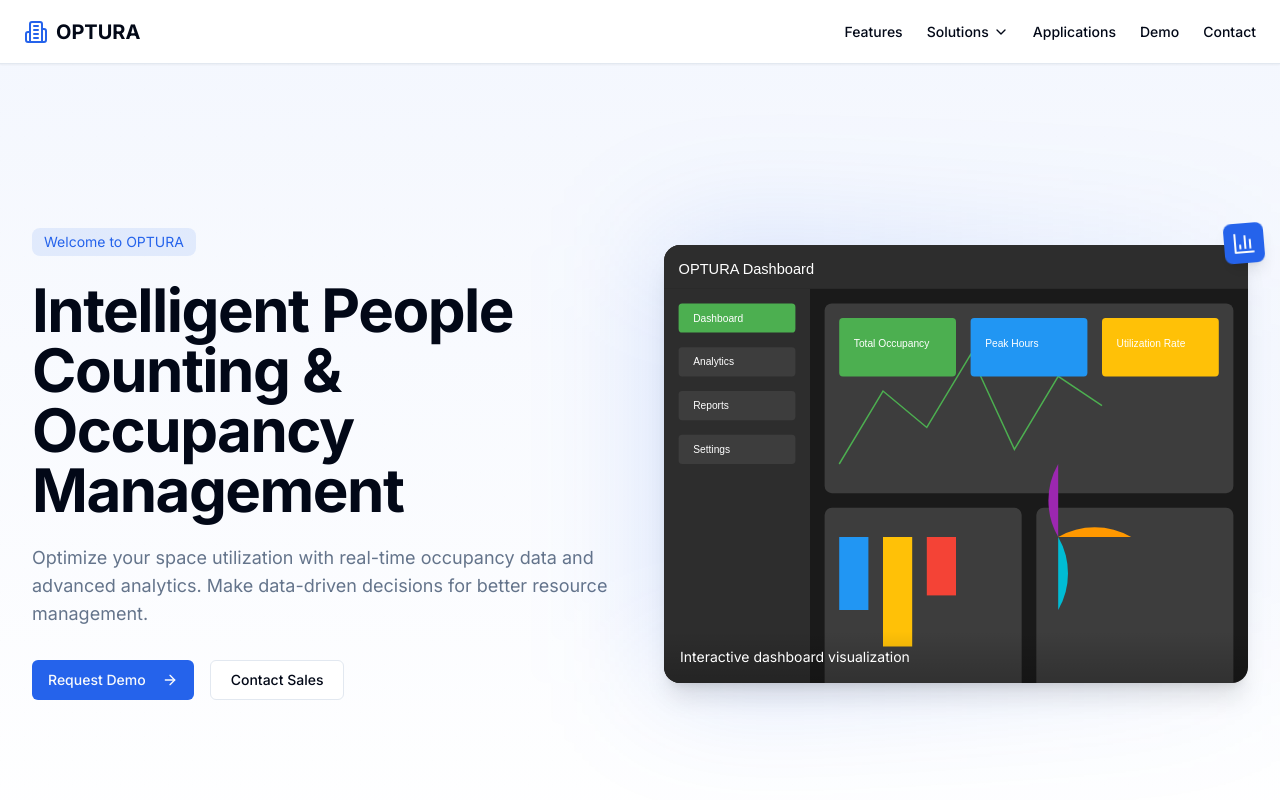
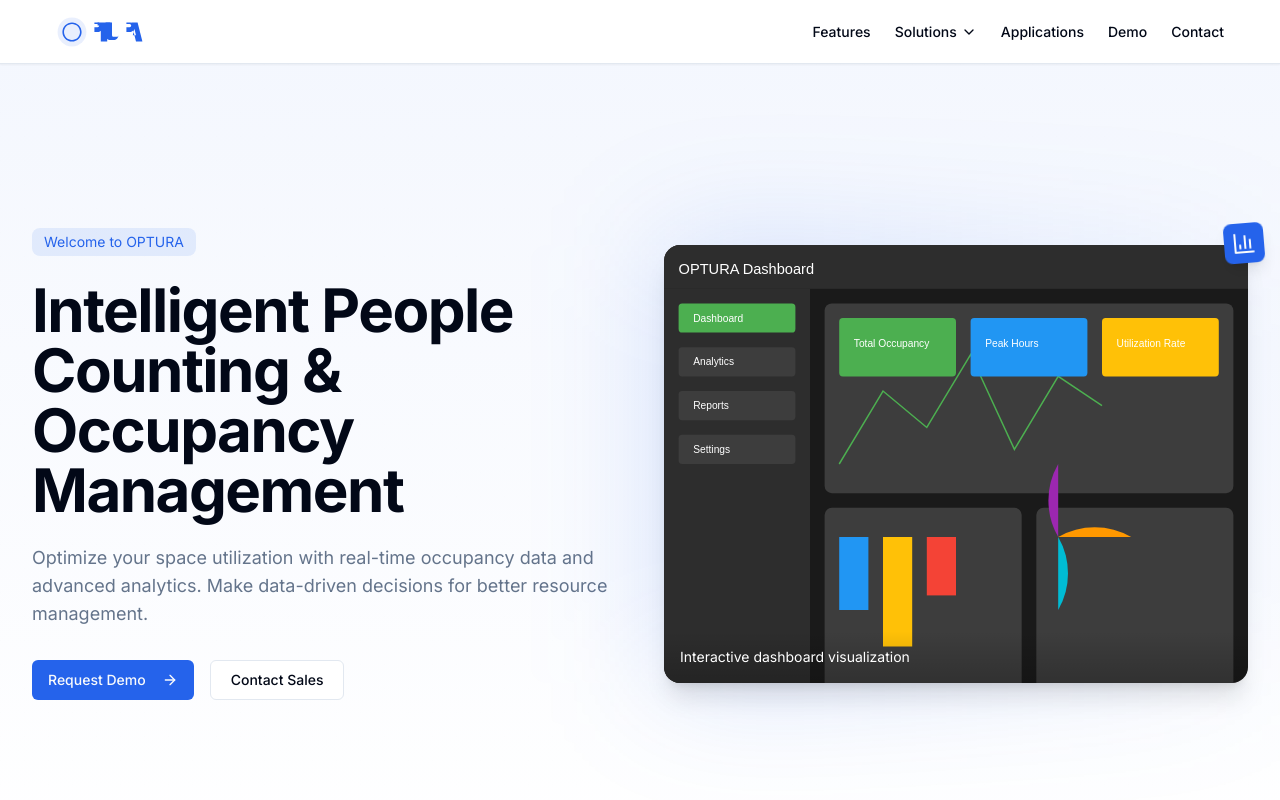
Before and after one commit to Ashishsingh0529/occupancy-iq, a Next.js app: page / in a window 1280 px wide. Shown: the top 800 px of the page. Built offline with nearby package versions, Linux system fonts and the light colour scheme.

Commit message:
feat: add OPTURA logo and update navigation

```diff
--- a/app/components/Navigation.tsx
+++ b/app/components/Navigation.tsx
@@ -4,6 +4,7 @@ import Link from "next/link"
 import { Building2, ChevronDown } from "lucide-react"
 import { motion, AnimatePresence } from "framer-motion"
 import { useState, useRef, useEffect } from "react"
+import Image from "next/image"
 
 const solutions = [
   {
@@ -82,9 +83,15 @@ export function Navigation() {
       transition={{ duration: 0.5 }}
       className="px-4 lg:px-6 h-16 flex items-center border-b bg-white/80 backdrop-blur-sm sticky top-0 z-50 shadow-sm"
     >
-      <Link className="flex items-center justify-center" href="/">
-        <Building2 className="h-6 w-6 text-primary" />
-        <span className="ml-2 text-xl font-bold">OPTURA</span>
+      <div className="container flex h-16 items-center justify-between">
+        <Link href="/" className="flex items-center space-x-2">
+          <Image
+            src="/optura-logo.svg"
+            alt="OPTURA Logo"
+            width={120}
+            height={40}
+            className="h-8 w-auto"
+          />
         </Link>
         <nav className="ml-auto flex gap-4 sm:gap-6">
           <Link className="text-sm font-medium hover:underline underline-offset-4" href="#features">
@@ -144,6 +151,7 @@ export function Navigation() {
             Contact
           </Link>
         </nav>
+      </div>
     </motion.header>
   )
 }
```
Also changed, not shown: public/optura-logo.svg (added). Lines whose indentation alone changed are shown as unchanged.
